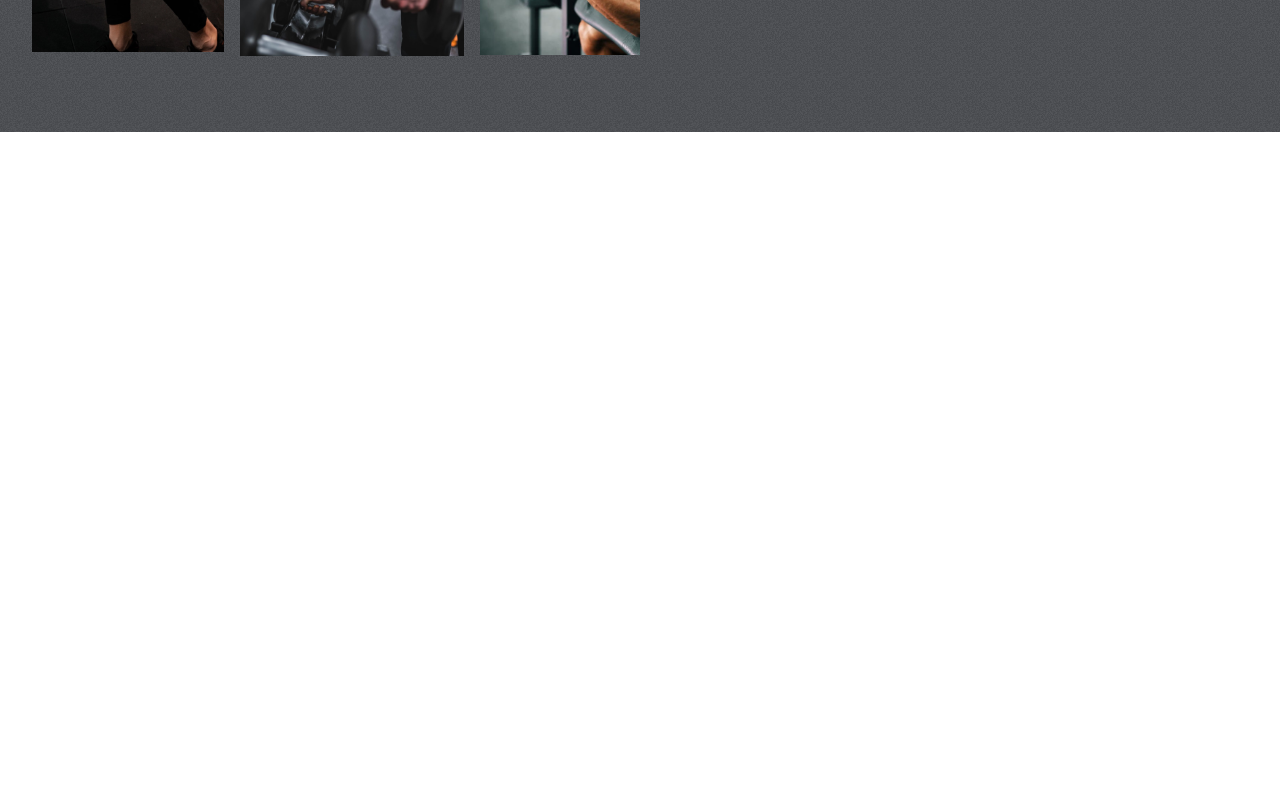
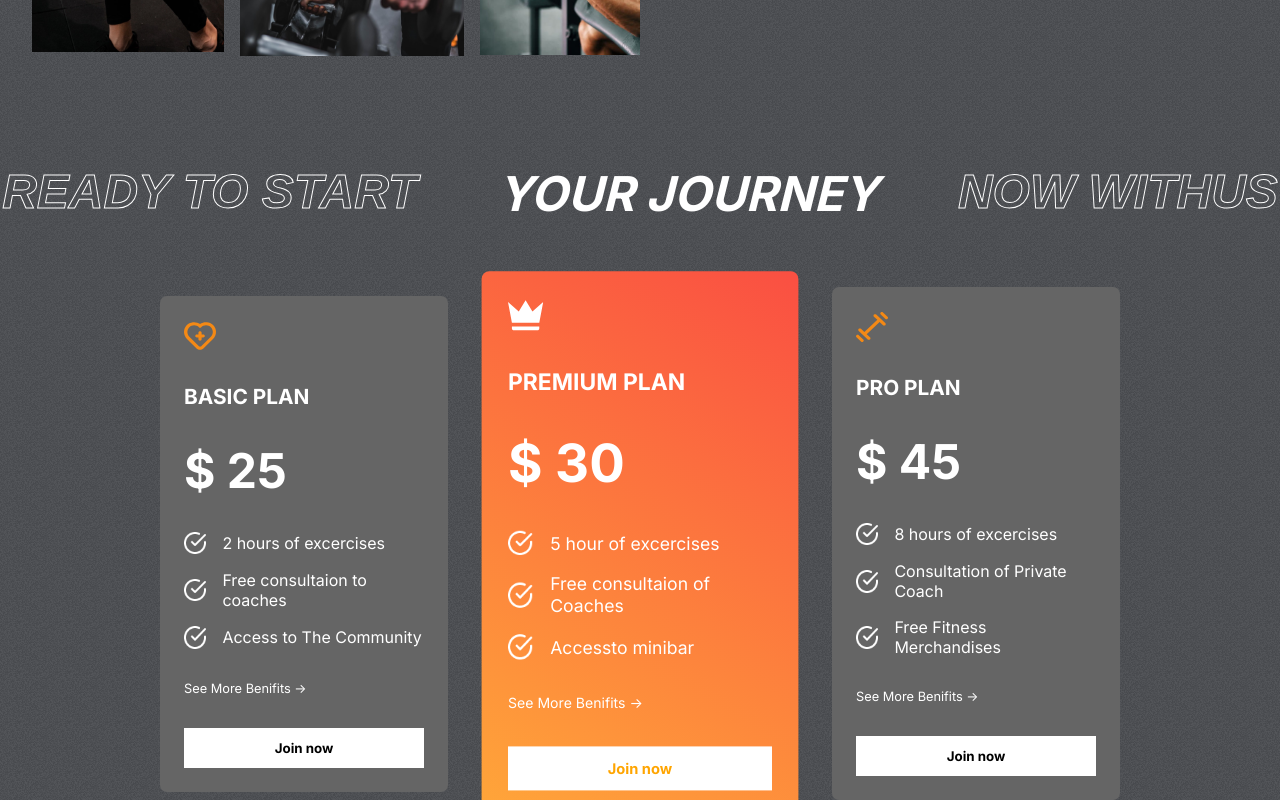
Before and after one commit to 81nilesh/FitClub-Starter-master, a React (Create React App) app: page / in a window 1280 px wide. Shown: the part 1663-2463 px from the top of the page. Before the commit the page ends 1795 px from the top, so only its background shows below. Built offline with nearby package versions, Linux system fonts and the light colour scheme.

Commit message:
plans section Completed

```diff
--- a/src/App.js
+++ b/src/App.js
@@ -1,5 +1,6 @@
 import './App.css';
 import Hero from './components/Hero/Hero';
+import Plans from './components/Plans/Plans';
 import Programs from './components/Programs/Programs';
 import Reasions from './components/Reasons/Reasions';
 function App() {
@@ -8,6 +9,7 @@
       <Hero />
       <Programs />
       <Reasions />
+      <Plans />
     </div>
   );
 }
--- /dev/null
+++ b/src/components/Plans/Plans.css
@@ -0,0 +1,73 @@
+.plas-container {
+  margin-top: -4rem;
+  padding: 0 2 rem;
+  display: flex;
+  flex-direction: column;
+  gap: 4rem;
+  position: relative;
+}
+
+.plans {
+  display: flex;
+  align-items: center;
+  justify-content: center;
+  gap: 3rem;
+}
+.plan {
+  display: flex;
+  flex-direction: column;
+  background: var(--caloryCard);
+  color: white;
+  gap: 2rem;
+  padding: 1.5rem;
+  width: 15rem;
+  border-radius: 7px;
+}
+
+.plan:nth-child(2) {
+  background: var(--planCard);
+  transform: scale(1.1);
+}
+
+.plan > svg {
+  fill: var(--orange);
+  width: 2rem;
+  height: 2rem;
+}
+
+.plan > :nth-child(2) {
+  font-size: 1.3rem;
+  font-weight: bold;
+}
+
+.plan > :nth-child(3) {
+  font-size: 3rem;
+  font-weight: bold;
+}
+.plan > :nth-child(5) {
+  font-size: 0.8rem;
+}
+
+.features {
+  display: flex;
+  flex-direction: column;
+  gap: 1rem;
+}
+
+.feature {
+  display: flex;
+  align-items: center;
+  gap: 1rem;
+}
+
+.feature > img {
+  width: 1.4rem;
+}
+
+.plans > :nth-child(2) > svg {
+  fill: white;
+}
+
+.plans > :nth-child(2) > button {
+  color: orange;
+}
--- /dev/null
+++ b/src/components/Plans/Plans.jsx
@@ -0,0 +1,44 @@
+import React from 'react';
+import "./Plans.css"
+import "../Programs/Programs.css"
+import {plansData} from '../../data/plansData'
+import whiteTick from "../../assets/whiteTick.png"
+
+const Plans = () => {
+  return (
+    <div className='plas-container'>
+       <div className='programs-header'>
+            <span className='stroke-text'>READY TO START</span>
+            <span>YOUR JOURNEY</span>
+            <span className='stroke-text'>NOW WITHUS</span>
+        </div>
+
+        {/* plans card */}
+
+        <div className="plans">
+            {plansData.map((plan, i)=> (
+                <div className="plan" key={1}>
+                    {plan.icon}
+                    <span>{plan.name}</span>
+                    <span>$ {plan.price}</span>
+
+                    <div className="features">
+                        {plan.features.map((feature, i) => (
+                            <div className="feature">
+                                <img src={whiteTick} alt="" />
+                                <span key={i}>{feature}</span>
+                            </div>
+                        ))}
+                    </div>
+
+                    <div><span>See More Benifits -></span></div>
+                    <button className="btn">Join now</button>
+                </div>
+
+            ))}
+        </div>
+    </div>
+  );
+}
+
+export default Plans;
--- a/src/components/Reasons/Reasions.jsx
+++ b/src/components/Reasons/Reasions.jsx
@@ -23,7 +23,7 @@
             <span>same reasons</span>
 
             <div>
-                <span className='stroke-text'>Why</span>
+                <span className='stroke-text'>Why </span>
                 <span>Choose Us?</span>
             </div>
 
```
